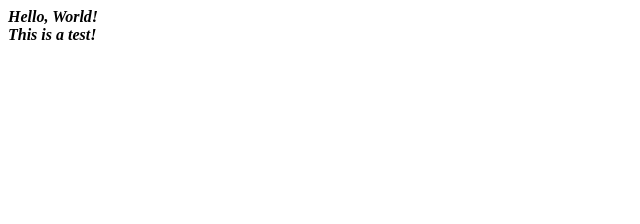
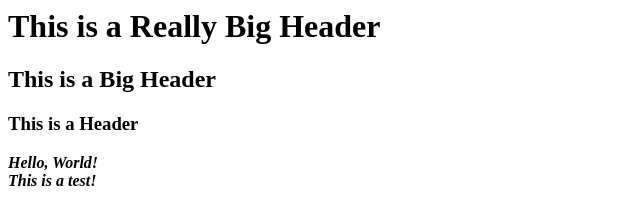
Before and after one commit to lipskyr/HWP4, a plain HTML site: page index.html in a window 1280 px wide. Shown: the whole page, without its empty margins (0-640 px from the left). Drawn offline with Linux system fonts and the light colour scheme.

Commit message:
Update index.html

```diff
--- a/index.html
+++ b/index.html
@@ -1,5 +1,14 @@
 <html>
+  <head>
+    <title>My Hello World Website</title>
+    <meta http-equiv='cache-control' content='no-cache'>
+    <meta http-equiv='expires' content='0'>
+    <meta http-equiv='pragma' content='no-cache'>
+  </head>
 <body>
+  <h1>This is a Really Big Header</h1>
+  <h2>This is a Big Header</h2>
+  <h3>This is a Header</h3>
   <b><i>
     Hello, World! <br>
     This is a test!
```
